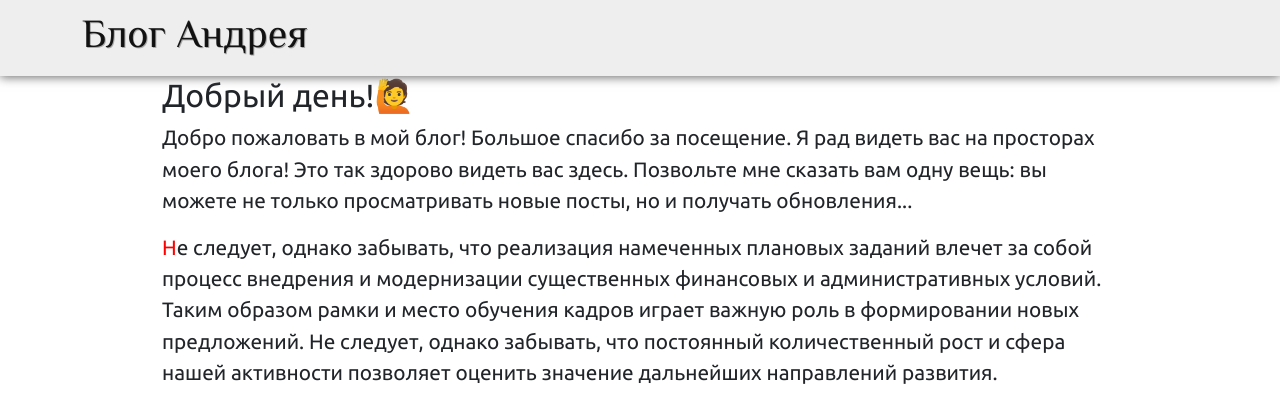
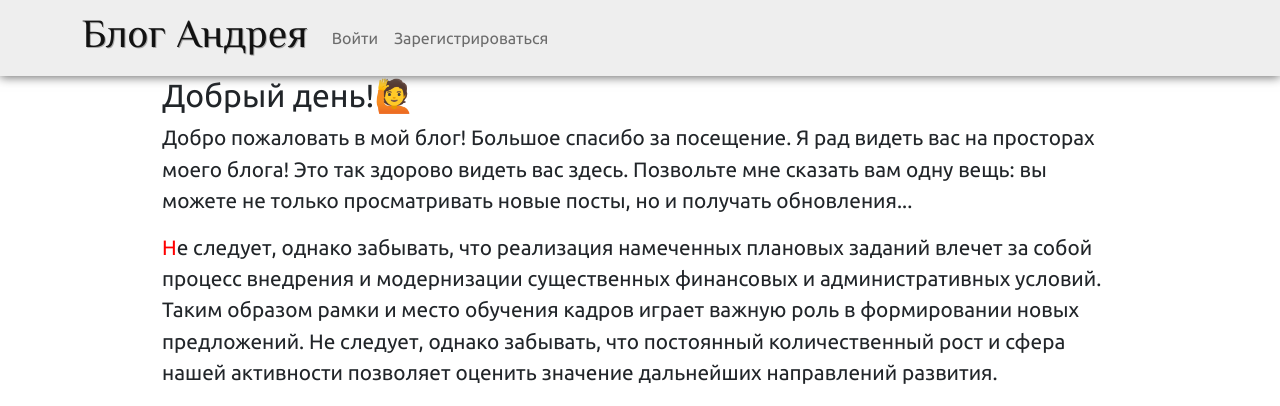
Before and after one commit to Dr0nx/bozhkov_flask_blog, a Flask app: page / in a window 1280 px wide. Shown: the top 406 px of the page. Run offline with Flask 2, Linux system fonts and the light colour scheme.

Commit message:
Update inc-menu.html

```diff
--- a/flask_blog/templates/inc-menu.html
+++ b/flask_blog/templates/inc-menu.html
@@ -1,12 +1,21 @@
-<nav class="navbar navbar-default">
+<nav class="navbar navbar-expand-md">
     <div class="container">
         <div class="navbar-header">
-            <a href="#" class="navbar-brand">Блог Андрея</a>
+            <a href="/" class="navbar-brand">Блог Андрея</a>
         </div>
-        <div>
-            <ul class="nav navbar-nav">
-                <li class="active"></li>
-            </ul>
+        <div class="collapse navbar-collapse" id="navbarToggle">
+            <div class="navbar-nav">
+                {% if current_user.is_authenticated %}
+                    <p class="nav-item nav-link navigation-links">{{ current_user.username }}</p>
+                    <a class="nav-item nav-link navigation-links" href="{{ url_for('users.account') }}">
+                        <i class="fa fa-user"></i>Профиль</a>
+                    <a class="nav-item nav-link navigation-links" href="{{ url_for('users.logout') }}">
+                        <i class="fa fa-sign-out"></i>Выйти</a>
+                {% else %}
+                    <a class="nav-item nav-link navigation-links" href="{{ url_for('users.login') }}">Войти</a>
+                    <a class="nav-item nav-link navigation-links" href="{{ url_for('users.register') }}">Зарегистрироваться</a>
+                {% endif %}
+            </div>
         </div>
     </div>
 </nav>
```
